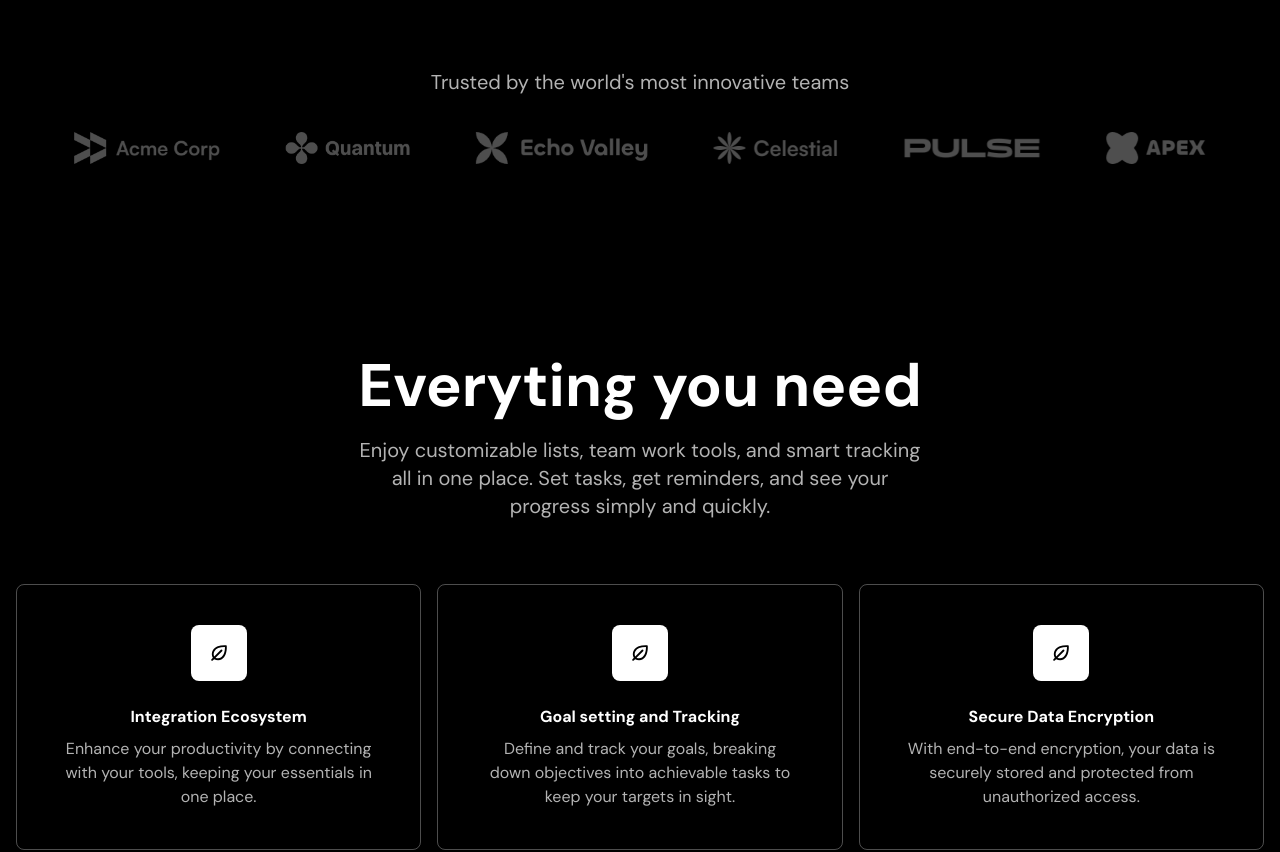
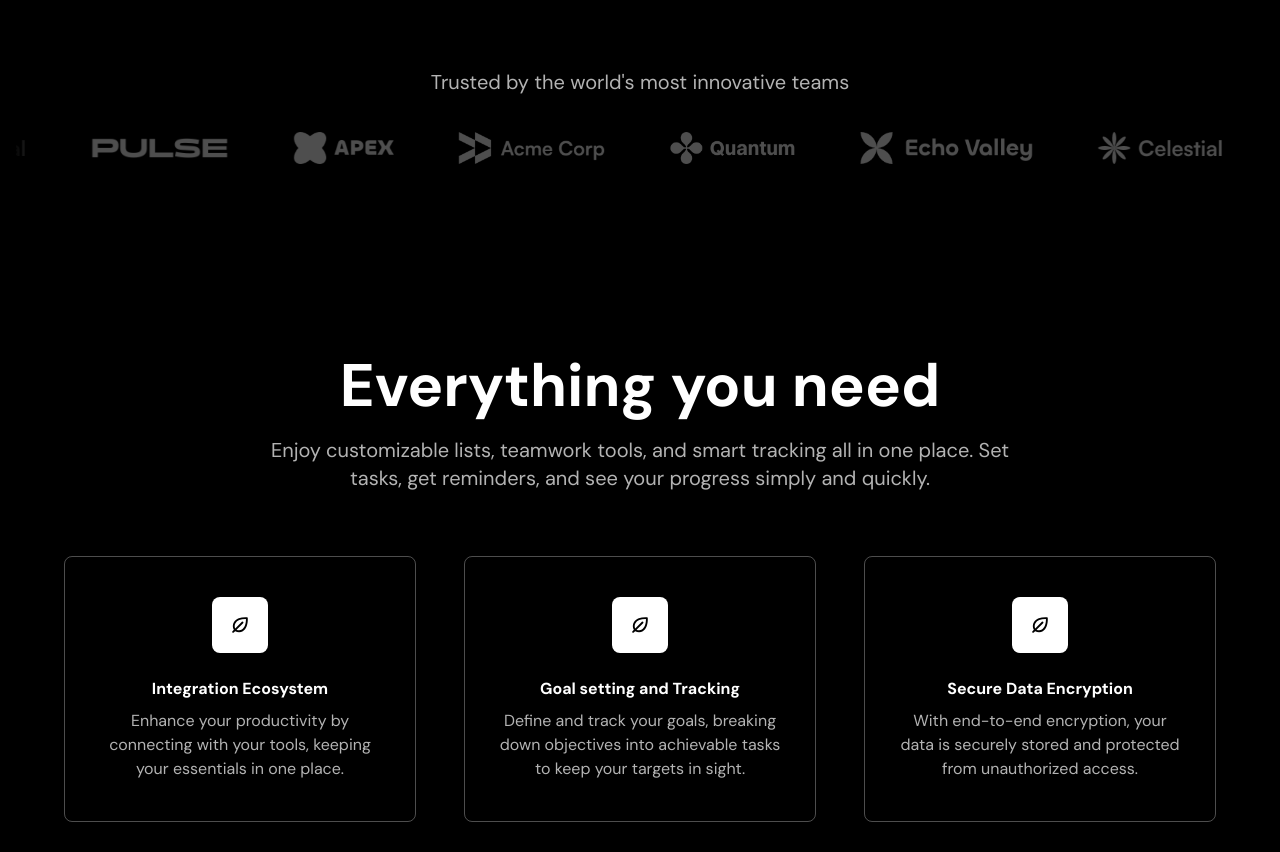
Before and after one commit to gobimahato/onei-sass-landing-page, a Next.js app: page / in a window 1280 px wide. Shown: the part 860-1712 px from the top of the page. Built offline with nearby package versions, Linux system fonts and the light colour scheme.

Commit message:
added: framer motion animation

```diff
--- a/src/components/CallToAction.tsx
+++ b/src/components/CallToAction.tsx
@@ -1,22 +1,43 @@
+"use client";
+
+import { useRef } from "react";
+import { motion, useScroll, useTransform } from "framer-motion";
+
 import Image from "next/image";
-
 import helixImage from "../assets/images/helix2.png";
 import emojiStarImage from "../assets/images/emojistar.png";
 
 export const CallToAction = () => {
+  const containerRef = useRef<HTMLDivElement>(null);
+
+  const { scrollYProgress } = useScroll({
+    target: containerRef,
+    offset: ["start end", "end end"],
+  });
+
+  const translateY = useTransform(scrollYProgress, [0, 1], [40, -40]);
+
   return (
-    <div className="bg-black text-white py-[72px] sm:py-24 text-center">
+    <div
+      className="bg-black text-white py-[72px] sm:py-24 text-center"
+      ref={containerRef}
+    >
       <div className="container max-w-xl relative">
+        <motion.div style={{ translateY }}>
           <Image
             src={helixImage}
             alt=""
             className="absolute top-6 left-[calc(100%+36px)]"
           />
+        </motion.div>
+
+        <motion.div style={{ translateY }}>
           <Image
             src={emojiStarImage}
             alt=""
             className="absolute -top-[120px] right-[calc(100%+24px)]"
           />
+        </motion.div>
         <h2 className="font-bold text-5xl tracking-tighter sm:text-6xl">
           Get instant access
         </h2>
--- a/src/components/FAQs.tsx
+++ b/src/components/FAQs.tsx
@@ -1,6 +1,8 @@
 "use client";
 
 import { useState } from "react";
+import { motion, AnimatePresence } from "framer-motion";
+
 import PlusIcon from "../assets/icons/plus.svg";
 import MinusIcon from "../assets/icons/minus.svg";
 import clsx from "clsx";
@@ -46,9 +48,18 @@ const AccordianItem = ({
         <span className="flex-1 text-lg font-bold">{question}</span>
         {isOpen ? <MinusIcon /> : <PlusIcon />}
       </div>
-      <div className={clsx("mt-4", { hidden: !isOpen, "": isOpen === true })}>
-        {answer}
-      </div>
+
+      <AnimatePresence>
+        {isOpen && (
+          <motion.div
+            initial={{ opacity: 0, height: 0, marginTop: 0 }}
+            animate={{ opacity: 1, height: "auto", marginTop: 16 }}
+            exit={{ opacity: 0, height: 0, marginTop: 0 }}
+          >
+            {answer}
+          </motion.div>
+        )}
+      </AnimatePresence>
     </section>
   );
 };
--- /dev/null
+++ b/src/components/Feature.tsx
@@ -0,0 +1,68 @@
+"use client";
+import { motion, useMotionTemplate, useMotionValue } from "framer-motion";
+
+import { useEffect, useRef } from "react";
+import EcosystemIcon from "../assets/icons/ecosystem.svg";
+
+export const Feature = ({
+  title,
+  description,
+}: {
+  title: string;
+  description: string;
+}) => {
+  const offsetX = useMotionValue(0);
+  const offsetY = useMotionValue(0);
+  const isHovered = useMotionValue(0);
+
+  const maskImage = useMotionTemplate`radial-gradient(100px 100px at ${offsetX}px ${offsetY}px, black, transparent)`;
+  const borderRef = useRef<HTMLDivElement>(null);
+
+  useEffect(() => {
+    const updateMousePosition = (e: MouseEvent) => {
+      if (!borderRef.current) return;
+
+      const borderRect = borderRef.current.getBoundingClientRect();
+      offsetX.set(e.clientX - borderRect.left);
+      offsetY.set(e.clientY - borderRect.top);
+    };
+
+    const element = borderRef.current;
+    if (element) {
+      element.addEventListener("mousemove", updateMousePosition);
+    }
+    return () => {
+      if (element) {
+        element.removeEventListener("mousemove", updateMousePosition);
+      }
+    };
+  }, [offsetX, offsetY]);
+
+  return (
+    <div
+      key={title}
+      className="border border-white/30 px-8 py-10 text-center rounded-lg sm:flex-1 relative"
+      onMouseEnter={() => isHovered.set(1)}
+      onMouseLeave={() => isHovered.set(0)}
+      ref={borderRef}
+    >
+      <motion.div
+        className="absolute inset-0 border-2 border-purple-400 rounded-lg"
+        style={{
+          WebkitMaskImage: maskImage,
+          maskImage,
+          opacity: isHovered,
+          pointerEvents: "none",
+        }}
+      ></motion.div>
+      <div
+        className="inline-flex h-14 w-14 bg-white text-black
+              justify-center items-center rounded-lg"
+      >
+        <EcosystemIcon />
+      </div>
+      <h3 className="mt-6 font-bold">{title}</h3>
+      <p className="mt-2 text-white/70">{description}</p>
+    </div>
+  );
+};
--- a/src/components/Features.tsx
+++ b/src/components/Features.tsx
@@ -1,4 +1,4 @@
-import EcosystemIcon from "../assets/icons/ecosystem.svg";
+import { Feature } from "./Feature";
 
 const features = [
   {
@@ -9,7 +9,7 @@ const features = [
   {
     title: "Goal setting and Tracking",
     description:
-      "Define and track your goals, breaking down objectives into achievable tasks to keep your targets in sight. ",
+      "Define and track your goals, breaking down objectives into achievable tasks to keep your targets in sight.",
   },
   {
     title: "Secure Data Encryption",
@@ -20,34 +20,24 @@ const features = [
 
 export const Features = () => {
   return (
-    <section className="bg-black text-white py-[72px] sm:py-24">
-      <div className="container">
-        <h2 className="text-center font-bold text-5xl sm:text-6xl tracking-lighter">
-          Everyting you need
+    <section className="bg-black text-white py-16 sm:py-20 md:py-24">
+      <div className="container max-w-7xl px-4 sm:px-8 lg:px-16">
+        {/* Heading */}
+        <h2 className="text-center font-bold text-4xl sm:text-5xl md:text-6xl leading-tight">
+          Everything you need
         </h2>
-        <div className="max-w-xl mx-auto">
-          <p className="text-center mt-5 text-xl text-white/70">
-            Enjoy customizable lists, team work tools, and smart tracking all in
+        <div className="max-w-3xl mx-auto">
+          <p className="text-center mt-5 text-base sm:text-lg md:text-xl text-white/70 leading-relaxed">
+            Enjoy customizable lists, teamwork tools, and smart tracking all in
             one place. Set tasks, get reminders, and see your progress simply
             and quickly.
           </p>
         </div>
 
-        <div className="mt-16 flex flex-col md:flex-row gap-4">
-          {features.map(({ title, description }) => (
-            <div
-              key={title}
-              className="border border-white/30 px-5 md:px-12 py-10 text-center rounded-lg sm:flex-1"
-            >
-              <div
-                className="inline-flex h-14 w-14 bg-white text-black
-              justify-center items-center rounded-lg"
-              >
-                <EcosystemIcon />
-              </div>
-              <h3 className="mt-6 font-bold">{title}</h3>
-              <p className="mt-2 text-white/70">{description}</p>
-            </div>
+        {/* Features Section */}
+        <div className="mt-12 md:mt-16 grid gap-6 sm:gap-8 lg:gap-12 grid-cols-1 sm:grid-cols-2 lg:grid-cols-3">
+          {features.map(({ title, description }, index) => (
+            <Feature title={title} description={description} key={index} />
           ))}
         </div>
       </div>
--- a/src/components/Hero.tsx
+++ b/src/components/Hero.tsx
@@ -1,4 +1,7 @@
+"use client";
+
 import Image from "next/image";
+import { motion } from "framer-motion";
 
 import ArrowIcon from "../assets/icons/arrow-w.svg";
 import cusrorImage from "../assets/images/cursor.png";
@@ -41,20 +44,34 @@ export const Hero = () => {
             <h1 className="text-7xl sm:text-9xl font-bold tracking-tighter text-center inline-flex">
               One Task <br /> at a Time
             </h1>
+            <motion.div
+              className="absolute right-[476px] top-[108px] hidden sm:inline"
+              drag
+              dragSnapToOrigin
+            >
               <Image
                 src={cusrorImage}
                 alt=""
                 width="200"
                 height="200"
-              className="absolute right-[476px] top-[108px] hidden sm:inline"
+                className="max-w-none"
+                draggable="false"
               />
+            </motion.div>
+            <motion.div
+              className="absolute top-[56px] left-[498px] hidden sm:inline"
+              drag
+              dragSnapToOrigin
+            >
               <Image
                 src={messageImage}
                 alt=""
                 width="200"
                 height="200"
-              className="absolute top-[56px] left-[498px] hidden sm:inline"
+                className="max-w-none"
+                draggable="false"
               />
+            </motion.div>
           </div>
         </div>
 
--- a/src/components/LogoTicker.tsx
+++ b/src/components/LogoTicker.tsx
@@ -1,4 +1,7 @@
+"use client";
+
 import Image from "next/image";
+import { motion } from "framer-motion";
 
 import acmeLogo from "../assets/images/acme.png";
 import quantumLogo from "../assets/images/quantum.png";
@@ -24,18 +27,26 @@ export const LogoTicker = () => {
           Trusted by the world&apos;s most innovative teams
         </h2>
 
-        <div className="overflow-hidden mt-9 relative">
+        <div className="flex overflow-hidden mt-9 relative">
           <div
-            className="absolute inset-y-0 left-0 w-10 bg-gradient-to-r from-black to-transparent
+            className="absolute inset-y-0 left-0 w-10 z-10 bg-gradient-to-r from-black/90 to-black/0
+          pointer-events-none"
+          ></div>
+          <div
+            className="absolute inset-y-0 right-0 w-10 z-10 bg-gradient-to-l from-black/90 to-black/0
           pointer-events-none"
           ></div>
 
-          <div
-            className="absolute inset-y-0 right-0 w-10 bg-gradient-to-l from-black to-transparent
-          pointer-events-none"
-          ></div>
-
-          <div className="flex justify-center gap-16">
+          <motion.div
+            transition={{
+              duration: 10,
+              ease: "linear",
+              repeat: Infinity,
+            }}
+            initial={{ translateX: 0 }}
+            animate={{ translateX: "-50%" }}
+            className="flex gap-16 flex-none pr-16"
+          >
             {images.map(({ src, alt }, index) => (
               <Image
                 src={src}
@@ -44,7 +55,15 @@ export const LogoTicker = () => {
                 className="flex-none h-8 w-auto"
               />
             ))}
-          </div>
+            {images.map(({ src, alt }, index) => (
+              <Image
+                src={src}
+                alt={alt}
+                key={index}
+                className="flex-none h-8 w-auto"
+              />
+            ))}
+          </motion.div>
         </div>
       </div>
     </section>
--- a/src/components/ProductShowcase.tsx
+++ b/src/components/ProductShowcase.tsx
@@ -1,8 +1,22 @@
+"use client";
+
+import { useRef } from "react";
+import { motion, useScroll, useTransform } from "framer-motion";
+
 import Image from "next/image";
-
 import appScreen from "../assets/images/app-screen.png";
 
 export const ProductShowcase = () => {
+  const appImage = useRef<HTMLImageElement>(null);
+
+  const { scrollYProgress } = useScroll({
+    target: appImage,
+    offset: ["start end", "end end"],
+  });
+
+  const rotateX = useTransform(scrollYProgress, [0, 1], [15, 0]);
+  const opacity = useTransform(scrollYProgress, [0, 1], [0.5, 1]);
+
   return (
     <section
       className="bg-black text-white bg-gradient-to-b from-black to-[#5d2cab]
@@ -19,9 +33,17 @@ export const ProductShowcase = () => {
             one task at a time.
           </p>
         </div>
-        <div className="flex justify-center items-center">
+        <motion.div
+          style={{
+            opacity: opacity,
+            rotateX: rotateX,
+            transformPerspective: "800px",
+          }}
+          className="flex justify-center items-center"
+          ref={appImage}
+        >
           <Image src={appScreen} alt="The Product Showcase" className="mt-14" />
-        </div>
+        </motion.div>
       </div>
     </section>
   );
```
Lines whose indentation alone changed are shown as unchanged.
